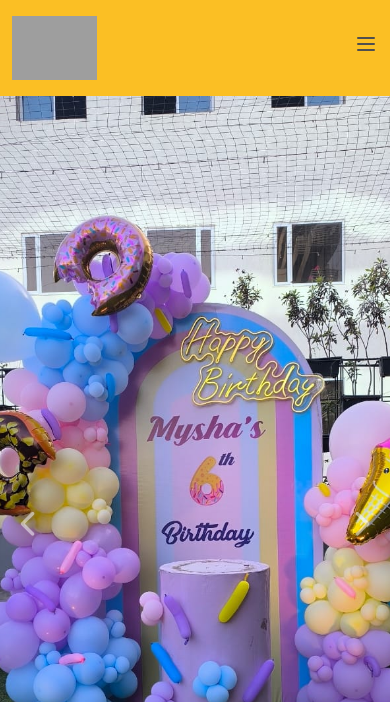
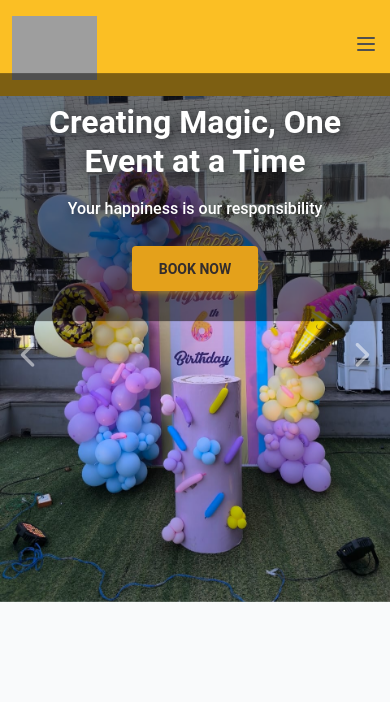
Before and after one commit to shrutikaingole15/sunrise-events-made-by-scripted, a Django app: page / in a window 390 px wide. Shown: the top 702 px of the page. Run offline with Django 5.2, Linux system fonts and the light colour scheme; some libraries are stand-ins or nearby versions; grey boxes are pictures that could not be loaded.

Commit message:
pending frontend

```diff
--- a/events/templates/events/home.html
+++ b/events/templates/events/home.html
@@ -6,22 +6,15 @@
 {% block content %}
 <!-- Hero Section with Bootstrap Carousel -->
 <section id="heroCarousel" class="carousel slide carousel-fade position-relative" data-bs-ride="carousel">
-    <!-- Hero Content -->
-    <div class="overlay d-flex flex-column justify-content-center align-items-center text-center text-white">
+    <!-- Hero Content (Properly Positioned) -->
+    <div class="overlay d-flex flex-column justify-content-center align-items-center text-center text-white"
+         style="position: absolute; top: 20%; left: 50%; transform: translate(-50%, -50%); z-index: 10; width: 100%;">
         <h1 class="display-4 fw-bold mb-3">Creating Magic, One Event at a Time</h1>
         <p class="lead mb-4">Your happiness is our responsibility</p>
         <a href="{% url 'events:booking' %}" class="btn btn-warning btn-lg text-dark fw-semibold">Book Now</a>
     </div>
 
-    <div id="heroCarousel" class="carousel slide" data-bs-ride="carousel" data-bs-interval="3000">
-    <!-- Carousel Indicators -->
-    <div class="carousel-indicators">
-        <button type="button" data-bs-target="#heroCarousel" data-bs-slide-to="0" class="active" aria-current="true" aria-label="Slide 1"></button>
-        <button type="button" data-bs-target="#heroCarousel" data-bs-slide-to="1" aria-label="Slide 2"></button>
-        <button type="button" data-bs-target="#heroCarousel" data-bs-slide-to="2" aria-label="Slide 3"></button>
-    </div>
-
-    <!-- Carousel Images -->
+    <!-- Carousel -->
     <div class="carousel-inner">
         <div class="carousel-item active">
             <img src="{% static 'images/birthday 1.jpg' %}" class="d-block w-100 carousel-img" alt="Slide 1">
@@ -43,10 +36,10 @@
         <span class="carousel-control-next-icon" aria-hidden="true"></span>
         <span class="visually-hidden">Next</span>
     </button>
-</div>
-<!-- Carousel wrapper -->
-<!-- Testimonial Carousel -->
-{% load static %}
+</section>
+
+<!-- Spacer to separate the carousels -->
+<div style="height: 50px;"></div>
 
 <!-- Testimonial Carousel -->
 <div id="testimonialCarousel" class="carousel slide text-center carousel-dark" data-bs-ride="carousel">
@@ -130,7 +123,35 @@
     </button>
 </div>
 
+<!-- Spacer to separate the carousels -->
+<div style="height: 50px;"></div>
 
-</section>
+<!-- Extra Carousel (Optional) -->
+<div id="carouselExampleIndicators" class="carousel slide">
+    <div class="carousel-indicators">
+      <button type="button" data-bs-target="#carouselExampleIndicators" data-bs-slide-to="0" class="active" aria-current="true" aria-label="Slide 1"></button>
+      <button type="button" data-bs-target="#carouselExampleIndicators" data-bs-slide-to="1" aria-label="Slide 2"></button>
+      <button type="button" data-bs-target="#carouselExampleIndicators" data-bs-slide-to="2" aria-label="Slide 3"></button>
+    </div>
+    <div class="carousel-inner">
+      <div class="carousel-item active">
+        <img src="..." class="d-block w-100" alt="...">
+      </div>
+      <div class="carousel-item">
+        <img src="..." class="d-block w-100" alt="...">
+      </div>
+      <div class="carousel-item">
+        <img src="..." class="d-block w-100" alt="...">
+      </div>
+    </div>
+    <button class="carousel-control-prev" type="button" data-bs-target="#carouselExampleIndicators" data-bs-slide="prev">
+      <span class="carousel-control-prev-icon" aria-hidden="true"></span>
+      <span class="visually-hidden">Previous</span>
+    </button>
+    <button class="carousel-control-next" type="button" data-bs-target="#carouselExampleIndicators" data-bs-slide="next">
+      <span class="carousel-control-next-icon" aria-hidden="true"></span>
+      <span class="visually-hidden">Next</span>
+    </button>
+</div>
 
 {% endblock %}
--- a/static/css/custom.css
+++ b/static/css/custom.css
@@ -13,29 +13,68 @@
     letter-spacing: 1px;
 }
 
-/* 🎥 Full-Screen Bootstrap Carousel */
+/* 🔽 Optimized Navbar */
+.navbar {
+    height: 50px; /* Ideal navbar height */
+    padding: 5px 20px;
+    font-size: 14px;
+    margin-bottom: 0; /* Remove spacing below navbar */
+}
+
+/* Reduce Logo Size */
+.navbar-brand img {
+    height: 30px; /* Adjusted logo size */
+}
+
+/* Adjust Navbar Links */
+.navbar-nav .nav-link {
+    padding: 5px 10px;
+    font-size: 14px;
+}
+
+/* 🎥 Adjusted Bootstrap Carousel Height */
 .carousel-item img {
-    height: 100vh;
+    height: 60vh;
     object-fit: cover;
 }
 
-/* 🔳 Semi-Transparent Overlay for Better Readability */
-.overlay {
-    position: absolute;
-    top: 0;
-    left: 0;
-    width: 100%;
-    height: 100%;
-    background: rgba(0, 0, 0, 0.5); /* Dark overlay */
-    display: flex;
-    flex-direction: column;
-    justify-content: center;
-    align-items: center;
-    text-align: center;
-    padding: 20px;
+#heroCarousel {
+    margin-top: 0; /* Remove margin to align with navbar */
+    padding-top: 0; /* Ensure no extra space */
 }
 
-/* 🎭 Hero Section Text Styling */
+#testimonialCarousel {
+    margin-top: 50px;
+    margin-bottom: 50px;
+}
+
+/* ⬇️ Move Hero Section Text Further Down */
+.hero-overlay {
+    position: absolute;
+    top: 100%; /* Adjusted value for lower position */
+    left: 50%;
+    transform: translate(-50%, -50%);
+    z-index: 10;
+    width: 100%;
+    text-align: center;
+    color: white;
+}
+
+/* 🔳 Adjusted Semi-Transparent Overlay */
+/* 🔳 Adjusted Semi-Transparent Overlay */
+.overlay {
+    position: absolute; /* Ensure it's properly positioned */
+    top: 70%; /* Adjusted to move it further down */
+    left: 50%;
+    transform: translate(-50%, -50%);
+    width: 80%; /* Adjust width if needed */
+    background: rgba(0, 0, 0, 0.5);
+    padding: 30px;
+    text-align: center;
+}
+
+
+/* 🚀 Hero Section Text Adjustments */
 .overlay h1 {
     font-size: 3.5rem;
     font-weight: 700;
@@ -48,6 +87,43 @@
     font-weight: 500;
     text-shadow: 2px 2px 10px rgba(0, 0, 0, 0.6);
     animation: fadeInUp 1.5s ease-in-out;
+}
+
+/* 📱 Responsive Adjustments */
+@media (max-width: 1024px) {
+    .overlay {
+        top: 250px; /* Adjusting for smaller screens */
+    }
+    .overlay h1 {
+        font-size: 3rem;
+    }
+    .overlay p {
+        font-size: 1.4rem;
+    }
+}
+
+@media (max-width: 768px) {
+    .overlay {
+        top: 200px; /* Adjusting for tablets */
+    }
+    .overlay h1 {
+        font-size: 2.5rem;
+    }
+    .overlay p {
+        font-size: 1.2rem;
+    }
+}
+
+@media (max-width: 480px) {
+    .overlay {
+        top: 150px; /* Adjusting for mobile */
+    }
+    .overlay h1 {
+        font-size: 2rem;
+    }
+    .overlay p {
+        font-size: 1rem;
+    }
 }
 
 /* ✨ Call-to-Action Button */
@@ -68,28 +144,7 @@
     box-shadow: 0px 5px 20px rgba(255, 140, 0, 0.5);
 }
 
-/* 📱 Responsive Typography */
-@media (max-width: 1024px) {
-    .overlay h1 {
-        font-size: 3rem;
-    }
-    .overlay p {
-        font-size: 1.4rem;
-    }
-}
 
-@media (max-width: 768px) {
-    .overlay h1 {
-        font-size: 2.5rem;
-    }
-    .overlay p {
-        font-size: 1.2rem;
-    }
-    .btn-warning {
-        font-size: 1rem;
-        padding: 10px 20px;
-    }
-}
 
 /* 🎬 Smooth Fade-In Animation */
 @keyframes fadeInUp {
```
Also changed, not shown: sunrise_events/settings.py (+13 -14 lines), db.sqlite3, media/services/Artboard_74x.png (added).
